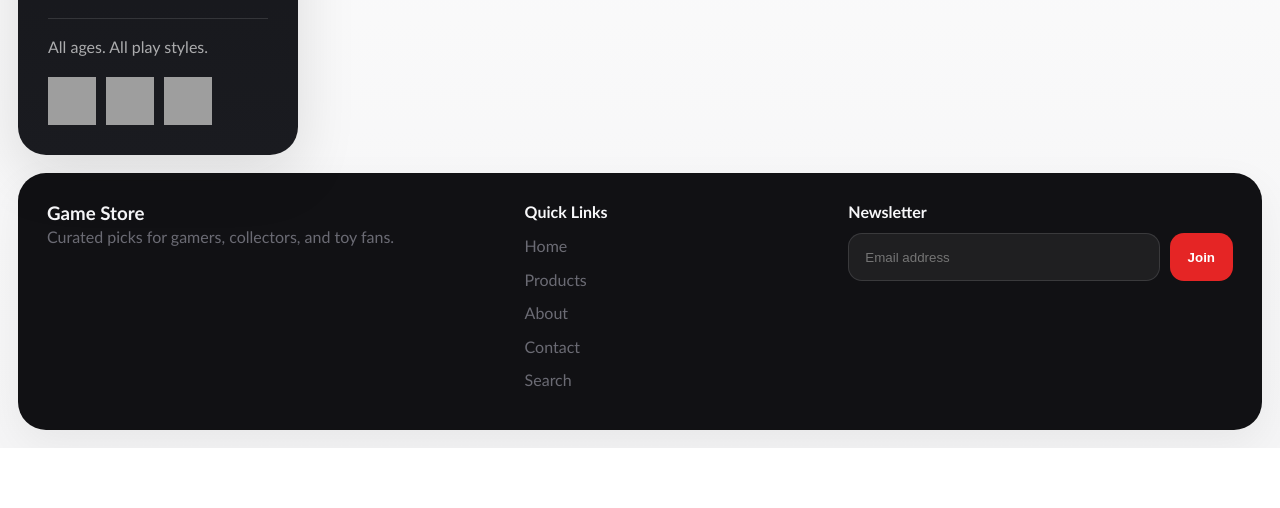
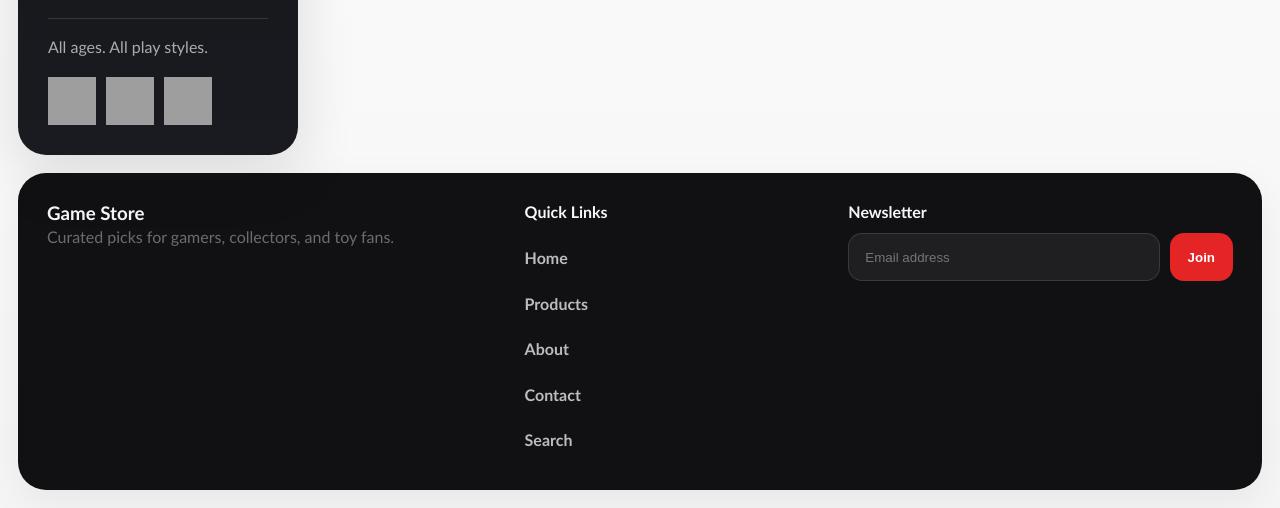
Before and after one commit to malakafifii/Web-Programming--Game-Store, a PHP site: page /cart.php in a window 1280 px wide. Shown: the part 627-1135 px from the top of the page. Before the commit the page ends 1075 px from the top, so only its background shows below. Run offline with PHP 8.4, Linux system fonts and the light colour scheme; grey boxes are pictures that could not be loaded.

Commit message:
kolo tmam

```diff
--- a/Game Store/CSS/style.css
+++ b/Game Store/CSS/style.css
@@ -511,6 +511,44 @@ a {
     padding-top: 8px;
 }
 
+.links {
+    display: flex;
+    flex-direction: column;
+    gap: 12px;
+}
+
+.links a {
+    position: relative;
+    width: fit-content;
+    color: rgba(255,255,255,0.72);
+    font-weight: 600;
+    transition:
+            color 0.25s ease,
+            transform 0.25s ease;
+}
+
+/* animated underline */
+.links a::after {
+    content: "";
+    position: absolute;
+    left: 0;
+    bottom: -4px;
+    width: 0%;
+    height: 2px;
+    background: var(--red);
+    border-radius: 999px;
+    transition: width 0.25s ease;
+}
+
+.links a:hover {
+    color: #ffffff;
+    transform: translateX(4px);
+}
+
+.links a:hover::after {
+    width: 100%;
+}
+
 .price {
     font-size: 1.18rem;
     font-weight: 900;
--- a/Game Store/includes/footer.php
+++ b/Game Store/includes/footer.php
@@ -5,7 +5,7 @@
 			<p>Curated picks for gamers, collectors, and toy fans.</p>
 		</div>
 
-		<div>
+		<div class="links">
 			<h4>Quick Links</h4>
 			<a href="index.php">Home</a>
 			<a href="products.php">Products</a>
```
